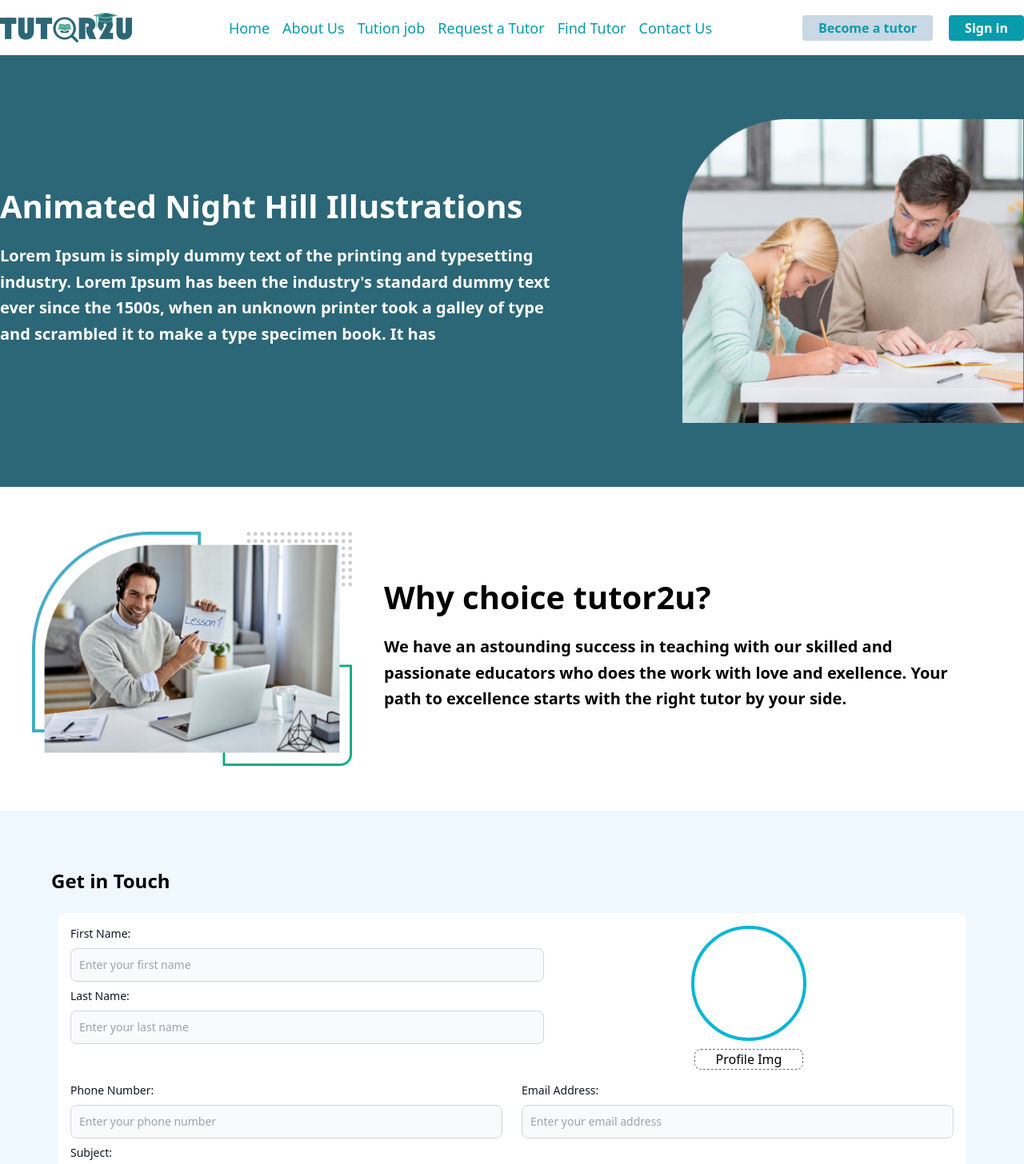
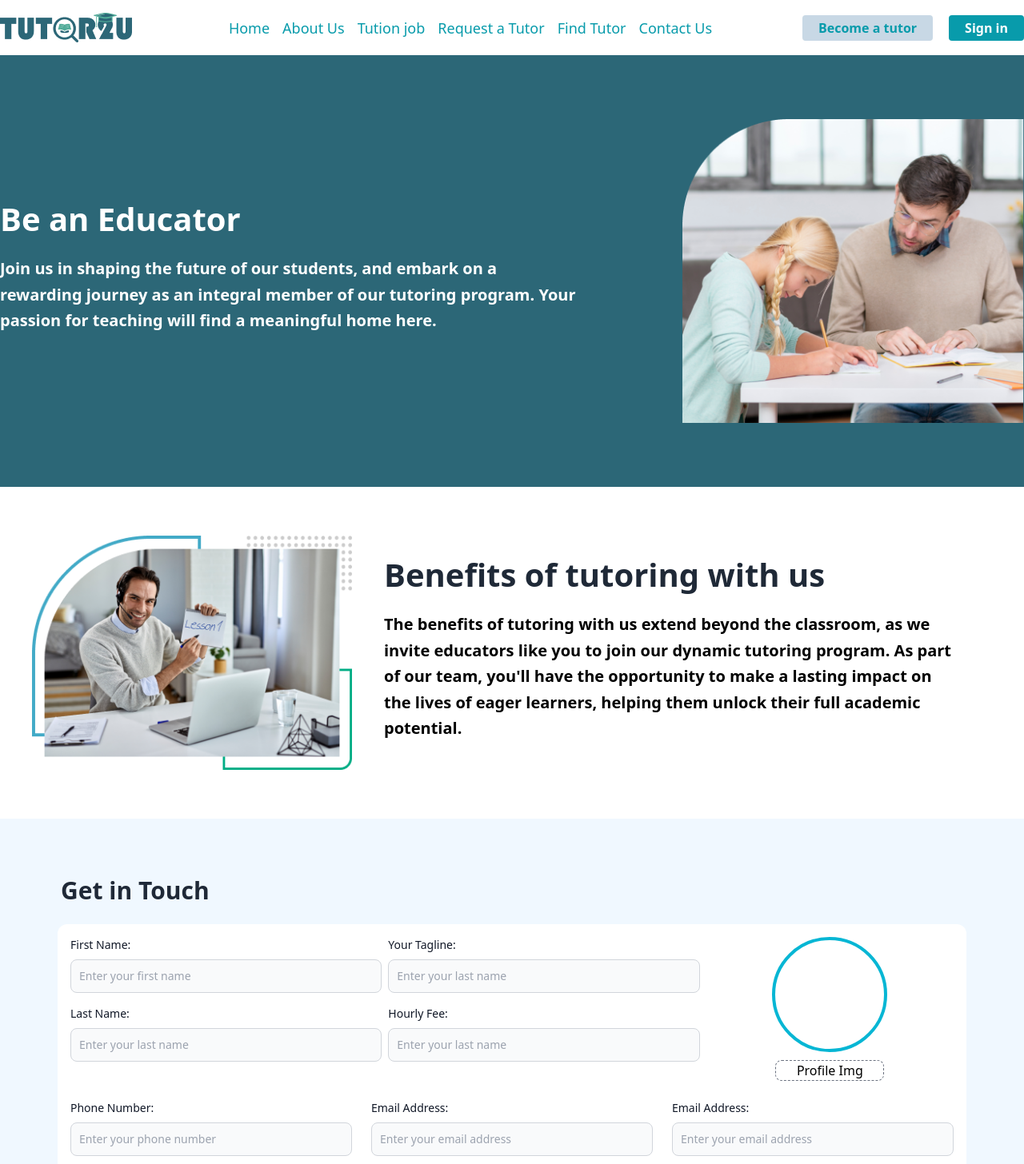
Before and after one commit to krazytofayel/tutor2u, a React (Vite) app: page /becomea_tutor in a window 1280 px wide. Shown: the top 1456 px of the page at 80% size. Built offline with nearby package versions, Linux system fonts and the light colour scheme; the HTML template or start-up script is replaced by a standard one.

Commit message:
different changes

```diff
--- a/src/Components/Pages/AboutUs/AboutUs.jsx
+++ b/src/Components/Pages/AboutUs/AboutUs.jsx
@@ -35,9 +35,7 @@ const AboutUs = () => {
                                 </h1>
 
                                 <p className="leading-relaxed xl:text-[20px] text-lg text-white mb-4 lg:font-semibold md:font-semibold font-normal">
-                                    Lorem Ipsum is simply dummy text of the printing and typesetting industry. Lorem
-                                    Ipsum has been the industry standard dummy text ever since the 1500s, when an
-                                    unknown printer took a galley of type and scrambled it to make a type specimen book.
+                                Established on (Date where tutor2u started) Welcome to our world of excellence in education! At Tutor2U, we believe that every learners deserves the best educators who can inspire, guide, and transform their academic journey. Our tutor sessions are carefully designed to provide a personalized and enriching learning experience. With diverse backgrounds and expertise; Tutor2U educators are equipped with exceptional qualifications and a commitment to excellence.
                                     It has
                                 </p>
                             </div>
@@ -67,10 +65,7 @@ const AboutUs = () => {
                                 </h1>
 
                                 <p className="leading-relaxed xl:text-[20px] text-lg text-black mb-4  font-normal">
-                                    Lorem Ipsum is simply dummy text of the printing and typesetting industry. Lorem
-                                    Ipsum has been the industry standard dummy text ever since the 1500s, when an
-                                    unknown printer took a galley of type and scrambled it to make a type specimen book.
-                                    It has survived not only five centuries,
+                                Students and parents seek personal tutors because tutoring provides personalized support for their educational and personal development needs. We are one with educators with a mission to reduce learning difficulties and develop the Emotional Intelligence required to tailor lessons to each student's learning style
                                 </p>
                             </div>
                         </div>
@@ -90,10 +85,7 @@ const AboutUs = () => {
                                 </h1>
 
                                 <p className="leading-relaxed xl:text-[20px] text-lg text-black mb-4  font-normal">
-                                    Lorem Ipsum is simply dummy text of the printing and typesetting industry. Lorem
-                                    Ipsum has been the industry standard dummy text ever since the 1500s, when an
-                                    unknown printer took a galley of type and scrambled it to make a type specimen book.
-                                    It has
+                                Our tutors are not just educators; they are mentors, guides, and friends who bring emotional intelligence to the forefront of the learning experience. We care about the fact that every student is unique and that's why we have the best tutors who are equipped with the ability to connect on a personal level. This can contribute in building trust and rapport to ensure that students feel comfortable during the sessions
                                 </p>
                             </div>
                         </div>
@@ -189,8 +181,7 @@ const AboutUs = () => {
                                 </h1>
 
                                 <p className="leading-relaxed xl:text-[20px] text-lg text-black mb-4  font-normal">
-                                    Lorem Ipsum is simply dummy text of the printing and typesetting industry. Lorem
-                                    Ipsum has been the industry standard dummy text ever since the
+                                To be the leading online tutoring platform that empowers students to achieve academic excellence and gain confidence and unlock their full potential.
                                 </p>
                             </div>
                         </div>
--- a/src/Components/Pages/BecomeaTutor/BecomeaTutor.jsx
+++ b/src/Components/Pages/BecomeaTutor/BecomeaTutor.jsx
@@ -41,14 +41,11 @@ const BecomeaTutor = () => {
             <div className="xl:w-4/6 lg:w-2/4 md:w-1/2 w-full lg:pr-10 lg:py-6 mb-6 lg:mb-0 md:pr-5">
               <div className="xl:w-[45rem]">
                 <h1 className="text-white text-center md:text-start text-[24px] xl:text-[40px] lg:text-[36px] md:text-[27px] title-font font-bold mb-4 ">
-                  Animated Night Hill Illustrations
+                Be an Educator
                 </h1>
 
                 <p className="leading-relaxed text-center md:text-start xl:text-[20px] text-lg text-white mb-4 lg:font-semibold md:font-semibold font-normal">
-                  Lorem Ipsum is simply dummy text of the printing and typesetting industry. Lorem
-                  Ipsum has been the industry's standard dummy text ever since the 1500s, when an
-                  unknown printer took a galley of type and scrambled it to make a type specimen book.
-                  It has
+                Join us in shaping the future of our students, and embark on a rewarding journey as an integral member of our tutoring program. Your passion for teaching will find a meaningful home here.
                 </p>
               </div>
             </div>
@@ -69,12 +66,12 @@ const BecomeaTutor = () => {
             <div className="xl:w-4/6 lg:w-2/4 md:w-1/2  w-full lg:pl-10 lg:py-6 mb-6 lg:mb-0 md:pr-5">
 
               <div className="xl:w-[45rem]">
-                <h1 className="text-black text-[24px] xl:text-[40px] lg:text-[36px] md:text-[27px] title-font font-bold mb-4 ">
-                  Why choice tutor2u?
+                <h1 className="text-gray-800 text-[24px] xl:text-[40px] lg:text-[36px] md:text-[27px] title-font font-bold mb-4 ">
+                Benefits of tutoring with us
                 </h1>
 
                 <p className="leading-relaxed xl:text-[20px] text-lg text-black mb-4 lg:font-semibold md:font-semibold font-normal">
-                  We have an astounding success in teaching with our skilled and passionate educators who does the work with love and exellence. Your path to excellence starts with the right tutor by your side.
+                The benefits of tutoring with us extend beyond the classroom, as we invite educators like you to join our dynamic tutoring program. As part of our team, you'll have the opportunity to make a lasting impact on the lives of eager learners, helping them unlock their full academic potential.
                 </p>
               </div>
             </div>
@@ -91,7 +88,7 @@ const BecomeaTutor = () => {
           <div className="container mx-auto">
 
 
-            <h3 className="text-2xl font-bold mb-2 py-2">Get in Touch</h3>
+            <h3 className="text-3xl text-gray-800 font-bold mb-2 py-2 ml-3">Get in Touch</h3>
             <div className="grid grid-cols-12 gap-5  p-2">
 
               <div className="col-span-12 ">
@@ -99,10 +96,10 @@ const BecomeaTutor = () => {
                 <form action="" onSubmit={handleSubmit(onSubmit)}>
                   <div className="">
                     <div className="form_Contant bg-white rounded-xl p-4">
-                      <div className="grid grid-rows-2 grid-flow-col">
+                      <div className="grid grid-rows-2 gap-2 grid-flow-col">
                         <div className="mb-2">
                           <label className="block mb-2 text-sm font-medium text-gray-900 dark:text-white">First Name:</label>
-                          <input type="text" id="First_Name" className="bg-gray-50 border border-gray-300 text-gray-900 text-sm rounded-lg focus:ring-blue-500 focus:border-blue-500 block w-full p-2.5 dark:bg-gray-700 dark:border-gray-600 dark:placeholder-gray-400 dark:text-white dark:focus:ring-blue-500 dark:focus:border-blue-500" placeholder="Enter your first name" required
+                          <input type="text" id="First_Name" className="bg-gray-50 border border-gray-300 caret-green-500  text-gray-900 text-sm rounded-lg focus:ring-blue-500 focus:border-blue-500 block w-full p-2.5 dark:bg-gray-700 dark:border-gray-600 dark:placeholder-gray-400 dark:text-white dark:focus:ring-blue-500 dark:focus:border-blue-500" placeholder="Enter your first name" required
 
                             {...register('First_Name')}
                           />
@@ -110,6 +107,22 @@ const BecomeaTutor = () => {
                         <div className="mb-2">
                           <label className="block mb-2 text-sm font-medium text-gray-900 dark:text-white">Last Name:</label>
                           <input type="text" id="Last_Name" className="bg-gray-50 border border-gray-300 text-gray-900 text-sm rounded-lg focus:ring-blue-500 focus:border-blue-500 block w-full p-2.5 dark:bg-gray-700 dark:border-gray-600 dark:placeholder-gray-400 dark:text-white dark:focus:ring-blue-500 dark:focus:border-blue-500" placeholder="Enter your last name" required
+
+
+                            {...register('Last_Name')}
+                          />
+                        </div>
+                        <div className="mb-2">
+                          <label className="block mb-2 text-sm font-medium text-gray-900 dark:text-white">Your Tagline:</label>
+                          <input type="text" id="Last_Name" className="bg-gray-50 border border-gray-300 text-gray-900 text-sm rounded-lg focus:ring-blue-500 focus:border-blue-500 block w-full p-2.5 dark:bg-gray-700 dark:border-gray-600 dark:placeholder-gray-400 dark:text-white dark:focus:ring-blue-500 dark:focus:border-blue-500" placeholder="Enter your last name" required
+
+
+                            {...register('Last_Name')}
+                          />
+                        </div>
+                        <div className="mb-2">
+                          <label className="block mb-2 text-sm font-medium text-gray-900 dark:text-white">Hourly Fee:</label>
+                          <input type="number" id="Last_Name" className="bg-gray-50 border border-gray-300 text-gray-900 text-sm rounded-lg focus:ring-blue-500 focus:border-blue-500 block w-full p-2.5 dark:bg-gray-700 dark:border-gray-600 dark:placeholder-gray-400 dark:text-white dark:focus:ring-blue-500 dark:focus:border-blue-500" placeholder="Enter your last name" required
 
 
                             {...register('Last_Name')}
@@ -126,12 +139,38 @@ const BecomeaTutor = () => {
 
                       </div>
 
-                      <div className="grid md:grid-cols-2 mt-10 md:gap-6">
+                      {/* <div className="grid md:grid-cols-2 mt-10 md:gap-6">
                         <div className="mb-2">
                           <label className="block mb-2 text-sm font-medium text-gray-900 dark:text-white">Phone Number:</label>
                           <input type="number" id="Phone_Number" className="bg-gray-50 border border-gray-300 text-gray-900 text-sm rounded-lg focus:ring-blue-500 focus:border-blue-500 block w-full p-2.5 dark:bg-gray-700 dark:border-gray-600 dark:placeholder-gray-400 dark:text-white dark:focus:ring-blue-500 dark:focus:border-blue-500" placeholder="Enter your phone number" required
 
                             {...register("Phone_Number")}
+                          />
+                        </div>
+                        <div className="mb-2">
+                          <label className="block mb-2 text-sm font-medium text-gray-900 dark:text-white">Email Address:</label>
+                          <input type="text" id="Email_Address" className="bg-gray-50 border border-gray-300 text-gray-900 text-sm rounded-lg focus:ring-blue-500 focus:border-blue-500 block w-full p-2.5 dark:bg-gray-700 dark:border-gray-600 dark:placeholder-gray-400 dark:text-white dark:focus:ring-blue-500 dark:focus:border-blue-500" placeholder="Enter your email address" required
+
+                            {...register("Email_Address")}
+
+                          />
+                        </div>
+
+                      </div> */}
+                       <div className="grid md:grid-cols-3 mt-10 md:gap-6">
+                        <div className="mb-2">
+                          <label className="block mb-2 text-sm font-medium text-gray-900 dark:text-white">Phone Number:</label>
+                          <input type="number" id="Phone_Number" className="bg-gray-50 border border-gray-300 text-gray-900 text-sm rounded-lg focus:ring-blue-500 focus:border-blue-500 block w-full p-2.5 dark:bg-gray-700 dark:border-gray-600 dark:placeholder-gray-400 dark:text-white dark:focus:ring-blue-500 dark:focus:border-blue-500" placeholder="Enter your phone number" required
+
+                            {...register("Phone_Number")}
+                          />
+                        </div>
+                        <div className="mb-2">
+                          <label className="block mb-2 text-sm font-medium text-gray-900 dark:text-white">Email Address:</label>
+                          <input type="text" id="Email_Address" className="bg-gray-50 border border-gray-300 text-gray-900 text-sm rounded-lg focus:ring-blue-500 focus:border-blue-500 block w-full p-2.5 dark:bg-gray-700 dark:border-gray-600 dark:placeholder-gray-400 dark:text-white dark:focus:ring-blue-500 dark:focus:border-blue-500" placeholder="Enter your email address" required
+
+                            {...register("Email_Address")}
+
                           />
                         </div>
                         <div className="mb-2">
--- a/src/Components/Pages/ContactUs/ContactUs.jsx
+++ b/src/Components/Pages/ContactUs/ContactUs.jsx
@@ -39,14 +39,11 @@ const ContactUs = () => {
             <div className="xl:w-4/6 lg:w-2/4 md:w-1/2 w-full lg:pr-10 lg:py-6 mb-6 lg:mb-0 md:pr-5">
               <div className="xl:w-[45rem]">
                 <h1 className="text-white text-center md:text-start text-[24px] xl:text-[40px] lg:text-[36px] md:text-[27px] title-font font-bold mb-4 ">
-                  Animated Night Hill Illustrations
+                Contact Us
                 </h1>
 
-                <p className="leading-relaxed text-center md:text-start xl:text-[20px] text-lg text-white mb-4 lg:font-semibold md:font-semibold font-normal">
-                  Lorem Ipsum is simply dummy text of the printing and typesetting industry. Lorem
-                  Ipsum has been the industry's standard dummy text ever since the 1500s, when an
-                  unknown printer took a galley of type and scrambled it to make a type specimen book.
-                  It has
+                <p className="leading-relaxed text-center md:text-start xl:text-[24px] text-lg text-white mb-4 lg:font-semibold md:font-semibold font-normal">
+                Welcome to Tutor2U. We're here to listen and provide you with the best service tailored to your educational needs. Let's make your thoughts, questions, and feedback the building blocks of our relationship. Get in touch today and let's create connections that matter.
                 </p>
               </div>
             </div>
--- a/src/Components/Pages/FindTutor/FindTutor.jsx
+++ b/src/Components/Pages/FindTutor/FindTutor.jsx
@@ -93,11 +93,8 @@ const FindTutor = () => {
                   Animated Night Hill Illustrations
                 </h1>
 
-                <p className="leading-relaxed xl:text-[20px] text-lg text-white mb-4 lg:font-semibold md:font-semibold font-normal">
-                  Lorem Ipsum is simply dummy text of the printing and typesetting industry. Lorem
-                  Ipsum has been the industry,s standard dummy text ever since the 1500s, when an
-                  unknown printer took a galley of type and scrambled it to make a type specimen book.
-                  It has
+                <p className="leading-relaxed xl:text-[22px] text-lg text-white mb-4 lg:font-semibold md:font-semibold font-normal">
+                Find and connect with a skilled tutor and embark on a journey of academic excellence and fostering a sense of accomplishment and self-assurance.
                 </p>
               </div>
             </div>
--- a/src/Components/Pages/TutionJob/TutionJob.jsx
+++ b/src/Components/Pages/TutionJob/TutionJob.jsx
@@ -2,6 +2,7 @@ import { useState } from 'react';
 import { RxCross2 } from 'react-icons/rx';
 import Navbars from '../../SharedComponents/Navbar/Navbars';
 import Footer from '../../SharedComponents/Footer/Footer';
+import { Link } from 'react-router-dom';
 const TutionJob = () => {
   const [navfix, setNavfix] = useState(false);
 
@@ -88,7 +89,7 @@ const TutionJob = () => {
                           <p className="text-sm font-medium text-[#2c6777]">Other Requerment: -</p>
                         </div>
                         <div>
-                          <button className="text-sm text-white font-medium bg-[#2c6777] rounded-full px-3  mr-2 py-1">See Details</button>
+                          <Link to='/tutor_job_details' className="text-sm text-white font-medium bg-[#2c6777] rounded-full px-3  mr-2 py-1">See Details</Link>
                           <p className="text-[10px] mt-2"><span >posted on:</span> 10 Aug At 4:40 PM</p>
 
                         </div>
```
